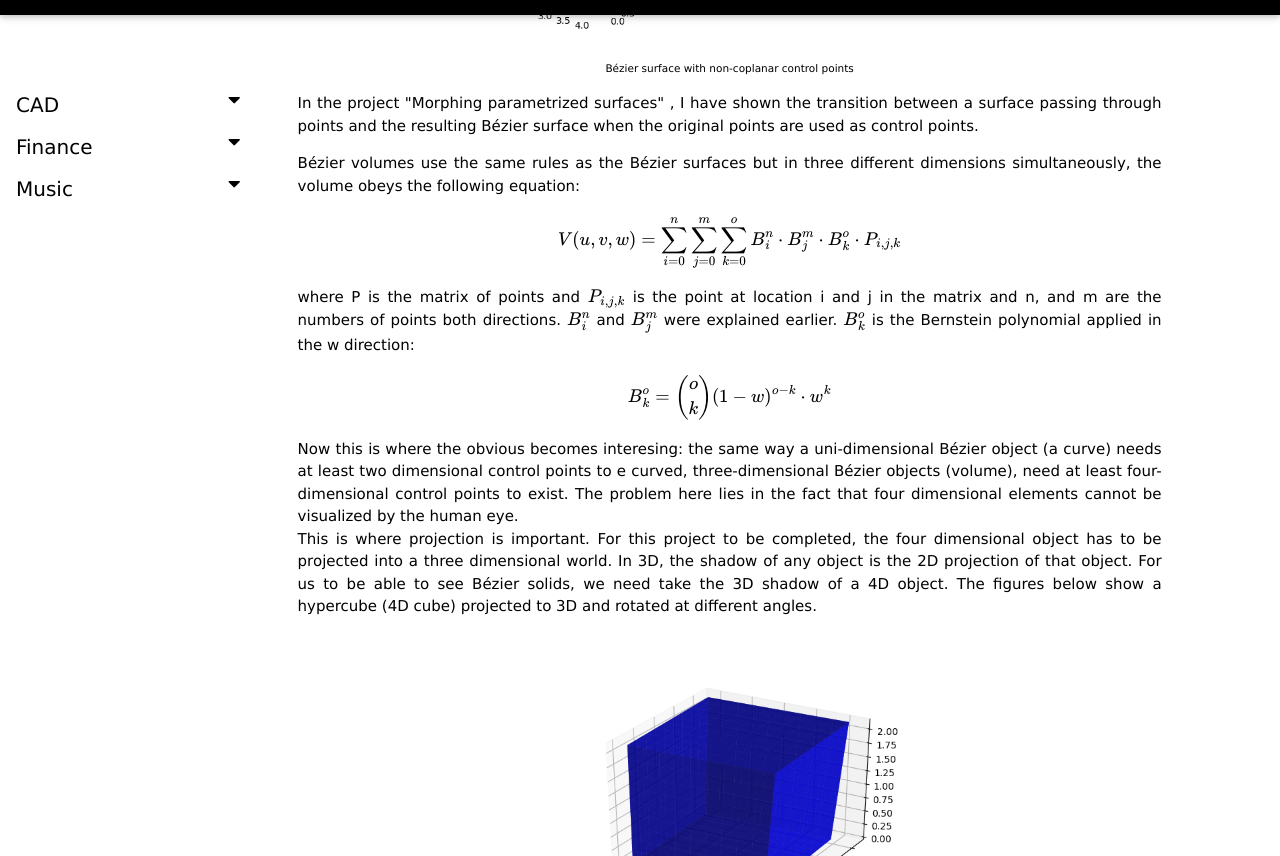
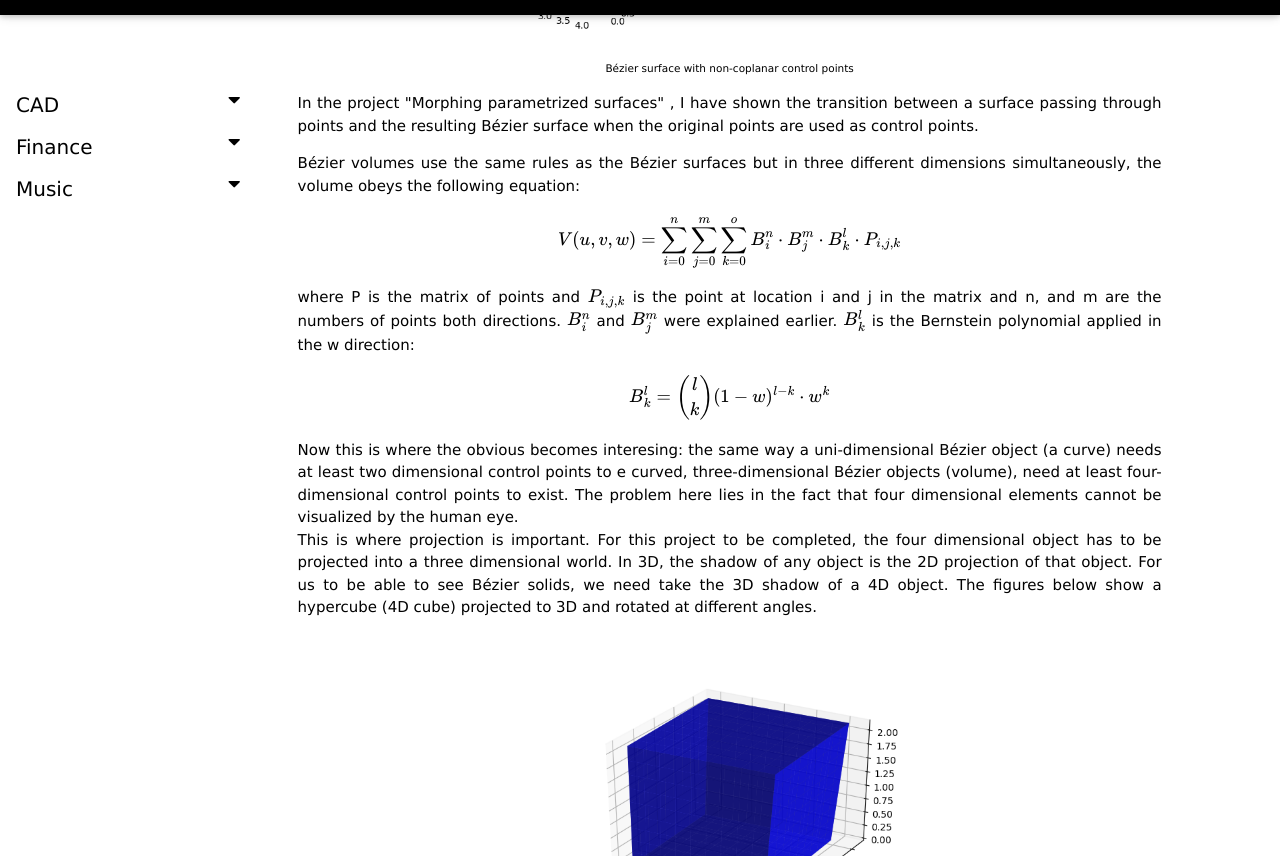
Before and after one commit to botengu/portfolio, a Jekyll site: the page built from _posts/2020-09-25-HigherDimensionalShape.md, in a window 1280 px wide and 900 px high, scrolled down 2454 px. Shown: the part 44-900 px from the top of the window. Built offline with Jekyll 4.4.1, drawn with Linux system fonts in a browser that asks for light colours; nearby versions of some CDN libraries; library files that are not in the unit come from our copies; a script that is not in the unit is left out.

Commit message:
42nd commit

```diff
--- a/_posts/2020-09-25-HigherDimensionalShape.md
+++ b/_posts/2020-09-25-HigherDimensionalShape.md
@@ -54,9 +54,9 @@ permalink: "/cad/nDBezier/"
     </p>
     <p class = "justify">
     Bézier volumes use the same rules as the Bézier surfaces but in three different dimensions simultaneously, the volume obeys the following equation:
-    $$ V(u,v,w) = \sum ^{n}_{i=0} \sum ^{m}_{j=0} \sum ^{o}_{k=0} B^{n}_{i} \cdot B^{m}_{j} \cdot B^{o}_{k} \cdot P_{i,j,k} $$
-    where P is the matrix of points and \(P_{i,j,k}\) is the point at location i and j in the matrix and n, and m are the numbers of points both directions. \(B^{n}_{i}\) and \(B^{m}_{j}\) were explained earlier. \(B^{o}_{k}\)  is the Bernstein polynomial applied in the w direction:
-    $$ B^{o}_{k} =  \binom{o}{k} (1-w)^{o-k}\cdot w^k  $$
+    $$ V(u,v,w) = \sum ^{n}_{i=0} \sum ^{m}_{j=0} \sum ^{o}_{k=0} B^{n}_{i} \cdot B^{m}_{j} \cdot B^{l}_{k} \cdot P_{i,j,k} $$
+    where P is the matrix of points and \(P_{i,j,k}\) is the point at location i and j in the matrix and n, and m are the numbers of points both directions. \(B^{n}_{i}\) and \(B^{m}_{j}\) were explained earlier. \(B^{l}_{k}\)  is the Bernstein polynomial applied in the w direction:
+    $$ B^{l}_{k} =  \binom{l}{k} (1-w)^{l-k}\cdot w^k  $$
     Now this is where the obvious becomes interesing: the same way a uni-dimensional Bézier object (a curve) needs at least two dimensional control points to e curved, three-dimensional Bézier objects (volume), need at least four-dimensional control points to exist.
     The problem here lies in the fact that four dimensional elements cannot be visualized by the human eye. <br>
     This is where projection is important. For this project to be completed, the four dimensional object has to be projected into a three dimensional world. In 3D, the shadow of any object is the 2D projection of that object. For us to be able to see Bézier solids, we need take the 3D shadow of a 4D object. The figures below show a hypercube (4D cube) projected to 3D and rotated at different angles.
```
